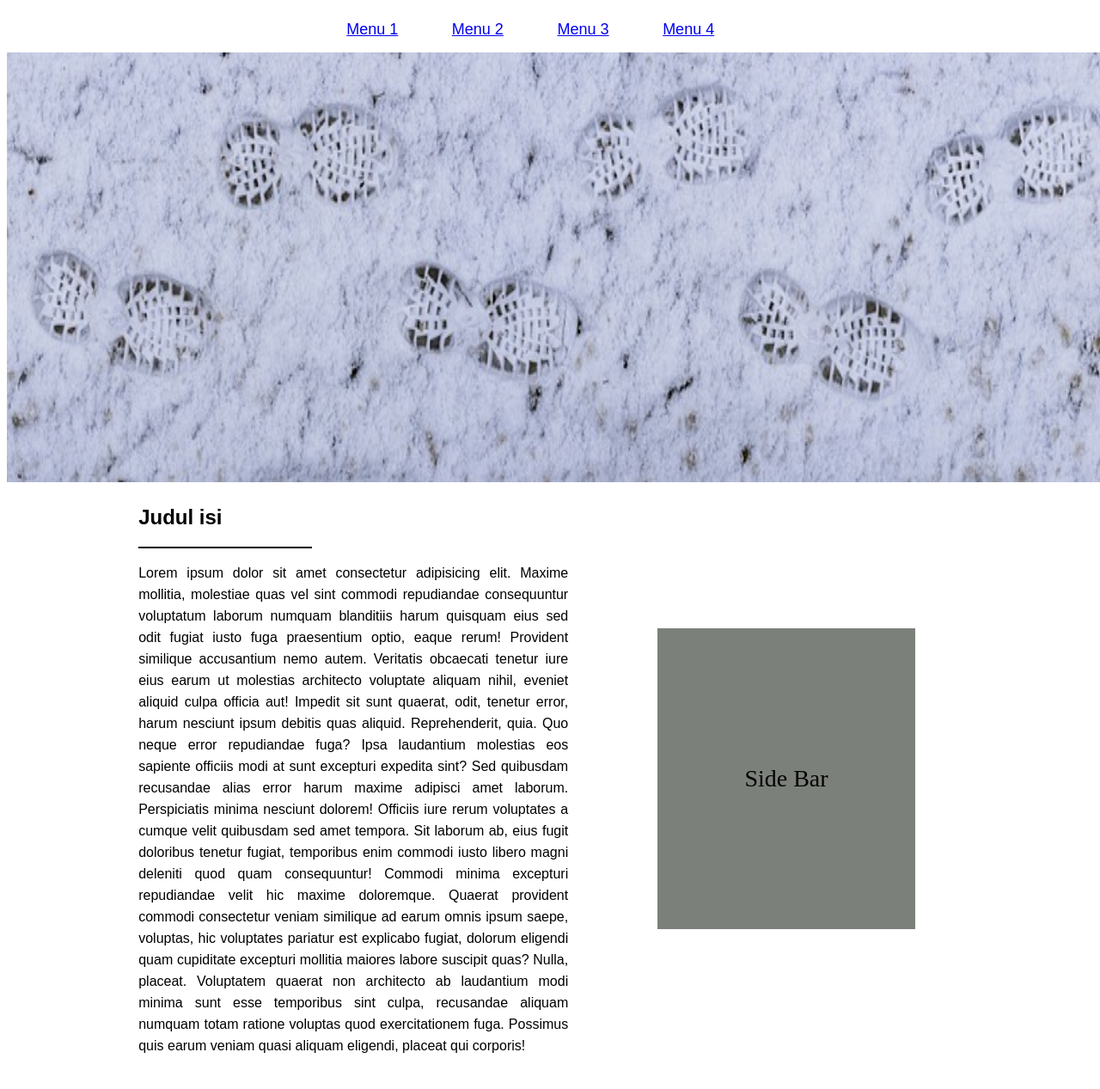
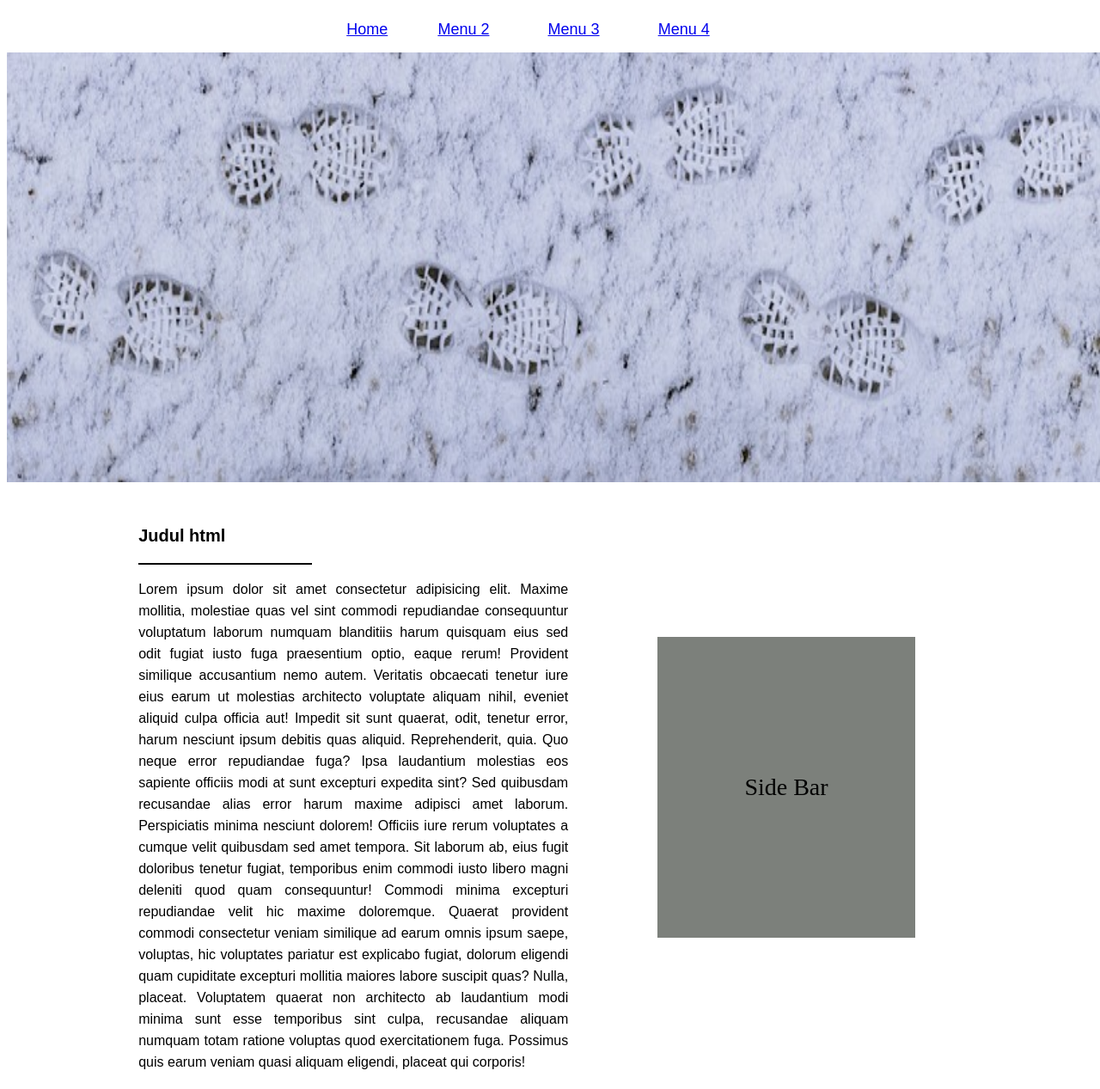
Before and after one commit to IkhwanFahrizal/tugas-html, a plain HTML site: page index.html in a window 1280 px wide. Shown: the top 1267 px of the page at 86% size. Drawn offline with Linux system fonts and the light colour scheme.

Commit message:
update index

```diff
--- a/index.html
+++ b/index.html
@@ -6,7 +6,7 @@
     <body>
         <table width="40%" align="center" cellspacing="15px" style="font-family: Arial; font-size: 18px">
             <tr>
-                <td><a href="menu1.html">Menu 1</a></td>
+                <td><a href="index.html">Home</a></td>
                 <td><a href="menu2.html">Menu 2</a></td>
                 <td><a href="menu3.html">Menu 3</a></td>
                 <td><a href="menu4.html">Menu 4</a></td>
@@ -17,8 +17,10 @@
         </center>
         <table width="100%" height="200px">
             <tr>
-                <td style="width: 100%; padding-left: 12%; padding-right: 8%">
-                    <h2 style="font-family: Arial">Judul isi</h2>
+                <td style="padding-left: 12%; padding-right: 8%; padding-top: 2%;">
+                    <p style="font-family: Arial; font-size: 20px">
+                        <b>Judul html</b>
+                    </p>
                     <hr width="200px" align="left" size="2" color="black">
                     <p style="font-family: Arial; text-align: justify; font-size: 16px; line-height: 25px">
                         Lorem ipsum dolor sit amet consectetur adipisicing elit. Maxime mollitia,
```
